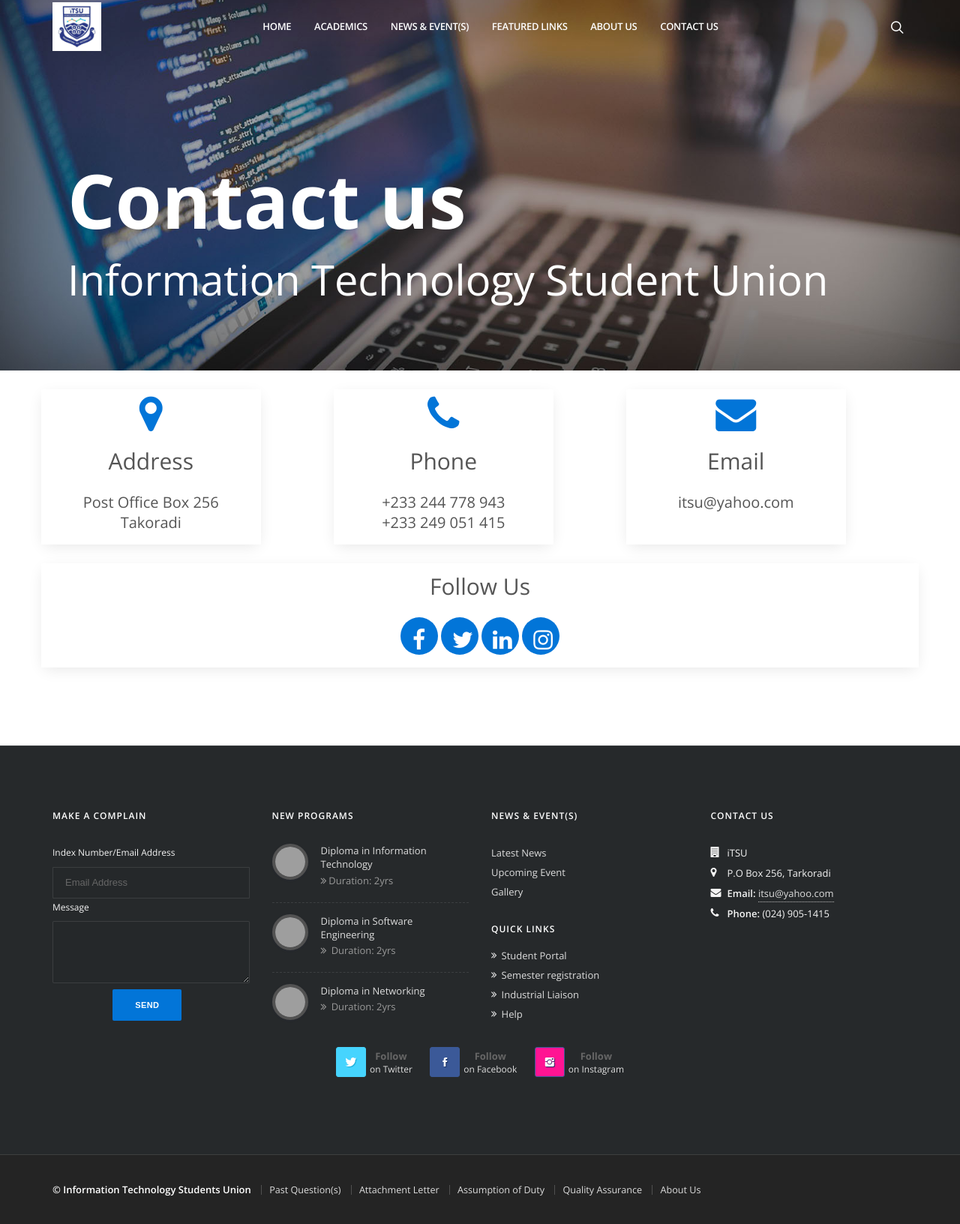
After one commit to israelnkum/itsuWebsite, a PHP site: page /contact-us.php in a window 1280 px wide. The commit adds this page. Shown: the whole page at 75% size. Run offline with PHP 8.4, Linux system fonts and the light colour scheme; some libraries are stand-ins or nearby versions; some web fonts are replaced; grey boxes are pictures that could not be loaded.

Commit message:
First Commit

```diff
--- /dev/null
+++ b/contact-us.php
@@ -0,0 +1,116 @@
+<?php
+include "includes/header.inc.php";
+?>
+    <div class="wrapper">
+    <!--Header-->
+<?php
+include "includes/nav.inc.php";
+?>
+    <!--End Header-->
+
+    <div class="page">
+    <section class="section-primary pt-120 pix-business-5">
+
+        <div class="container">
+
+            <div class="row">
+
+                <div class="col-md-12 col-xs-12 text-white">
+                    <div class="clearfix pl-20 ">
+                        <h2 class="section-title lh-82 fs-100 fw-7 pt-60">
+                            Contact us
+                        </h2>
+                        <div class="mb-15">
+                            <h5>
+	                           <span class="pix_edit_text">
+		                           <span class=" gray-dark-bg display-4">
+			                           Information Technology Student Union
+		                           </span>
+	                           </span>
+                            </h5>
+                        </div>
+
+                    </div>
+                </div>
+            </div>
+        </div>
+    </section>
+
+
+    <div class="page-inner pt-none">
+        <div class="container">
+            <div class="row">
+
+                <div class="col-md-3 mt-25 feature-box-shadow-2x">
+                    <p class="text-center mt-5 fs-30">
+                        <i class="fa fa-map-marker fs-54 text-primary"></i><br>
+                        <span class="body-text-2x fs-30">Address</span>
+                    </p>
+                    <p class="text-center fs-20">
+                        Post Office Box 256<br>
+                        Takoradi
+                    </p>
+                </div>
+                <div class="col-md-1 mt-25">
+
+                </div>
+                <div class="col-md-3 mt-25 feature-box-shadow-2x">
+                    <p class="text-center mt-5 fs-30">
+                        <i class="fa fa-phone fs-54 text-primary"></i><br>
+                        <span class="body-text-2x fs-30">Phone</span>
+                    </p>
+                    <p class="text-center fs-20">
+                        +233 244 778 943<br>
+                        +233 249 051 415
+                    </p>
+                </div>
+                <div class="col-md-1 mt-25">
+
+                </div>
+                <div class="col-md-3 mt-25 feature-box-shadow-2x">
+                    <p class="text-center mt-5 fs-30">
+                        <i class="fa fa-envelope fs-54 text-primary"></i><br>
+                        <span class="body-text-2x fs-30">Email</span>
+                    </p>
+                    <p class="text-center fs-20">
+                        itsu@yahoo.com<br>
+                    </p>
+                </div>
+            </div>
+        </div>
+
+        <div class="container">
+            <div class="row">
+
+                <div class="col-md-12 mt-25 text-center feature-box-shadow-2x">
+                    <p class="text-center mt-5 fs-30">
+                       Follow Us
+                    </p>
+                    <ul class="list-unstyled" >
+                        <li style="display: inline-block;">
+                            <a href="#">
+                                <i class="fa fa-facebook bg-primary fs-30 text-white" style="border-radius: 75px; height: 50px; width: 50px; padding:  15px;"></i>
+                            </a>
+                        </li>
+                        <li style="display: inline-block;">
+                            <a href="#">
+                                <i class="fa fa-twitter bg-primary fs-30 text-white" style="border-radius: 75px; height: 50px; width: 50px; padding:  15px;"></i>
+                            </a>
+                        </li>
+                        <li style="display: inline-block;">
+                            <a href="#">
+                                <i class="fa fa-linkedin bg-primary fs-30 text-white" style="border-radius: 75px; height: 50px; width: 50px; padding:  15px;"></i>
+                            </a>
+                        </li>
+                        <li style="display: inline-block;">
+                            <a href="#">
+                                <i class="fa fa-instagram bg-primary fs-30 text-white" style="border-radius: 75px; height: 50px; width: 50px; padding:  15px;"></i>
+                            </a>
+                        </li>
+                    </ul>
+                </div>
+            </div>
+        </div>
+    </div>
+<?php
+include "includes/footer.inc.php";
--- a/includes/nav.inc.php
+++ b/includes/nav.inc.php
@@ -59,13 +59,13 @@
 										</li>
 
 										<li>
-											<a href="#">About Us</a>
+											<a href="index.php#about-us" class="js-scroll-trigger">About Us</a>
 
 										</li>
 
 
 										<li>
-											<a class="dropdown-item" href="#">Contact Us </a>
+											<a href="contact-us.php">Contact Us </a>
 
 										</li>
 									</ul>
```
